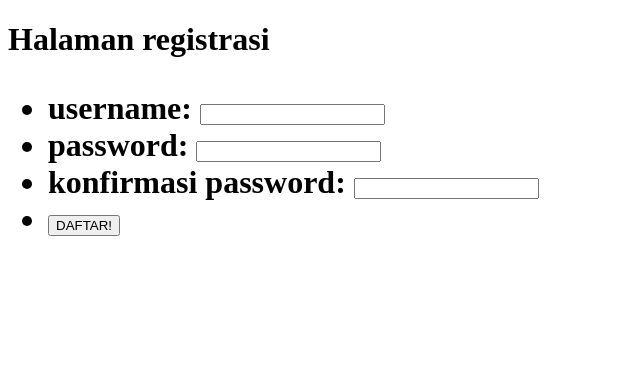
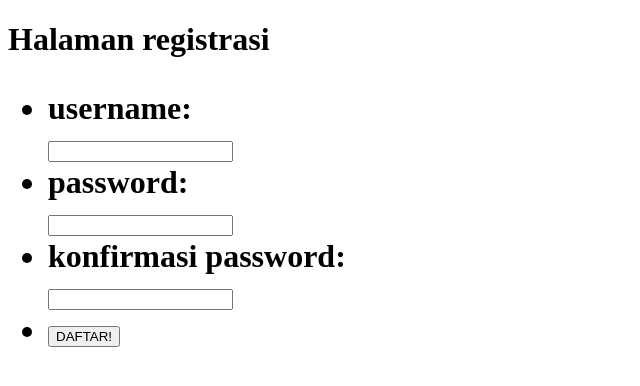
Before and after one commit to adityaiosdev/websitemahasiswa, a PHP site: page /registrasi.php in a window 1280 px wide. Shown: the top 386 px of the page, without its empty margins (0-640 px from the left). Run offline with PHP 8.4, Linux system fonts and the light colour scheme.

Commit message:
Update registrasi.php

```diff
--- a/pertemuan14/registrasi.php
+++ b/pertemuan14/registrasi.php
@@ -2,6 +2,11 @@
 <html>
 <head>
 	<title>Halaman Registrasi</title>
+	<style>
+		label{
+			display: block;
+		}
+	</style>
 </head>
 <body>
 
```
